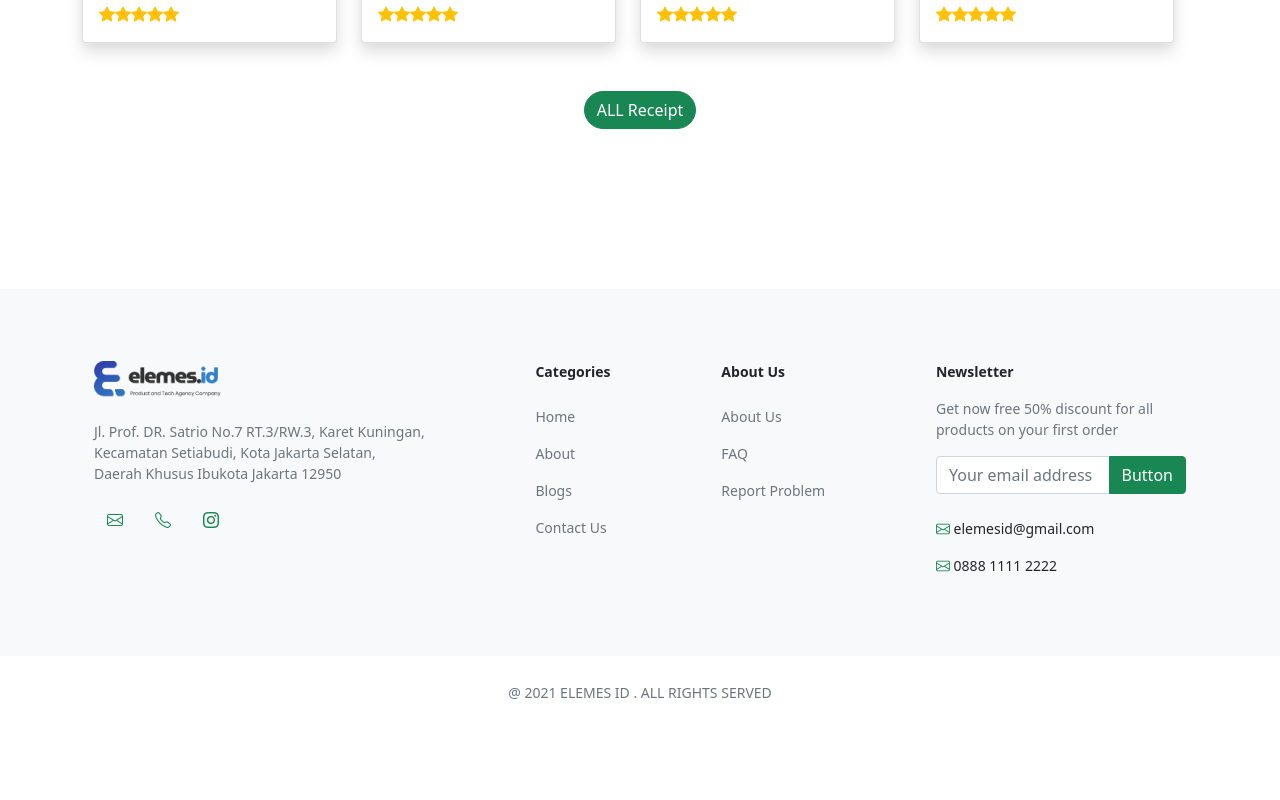
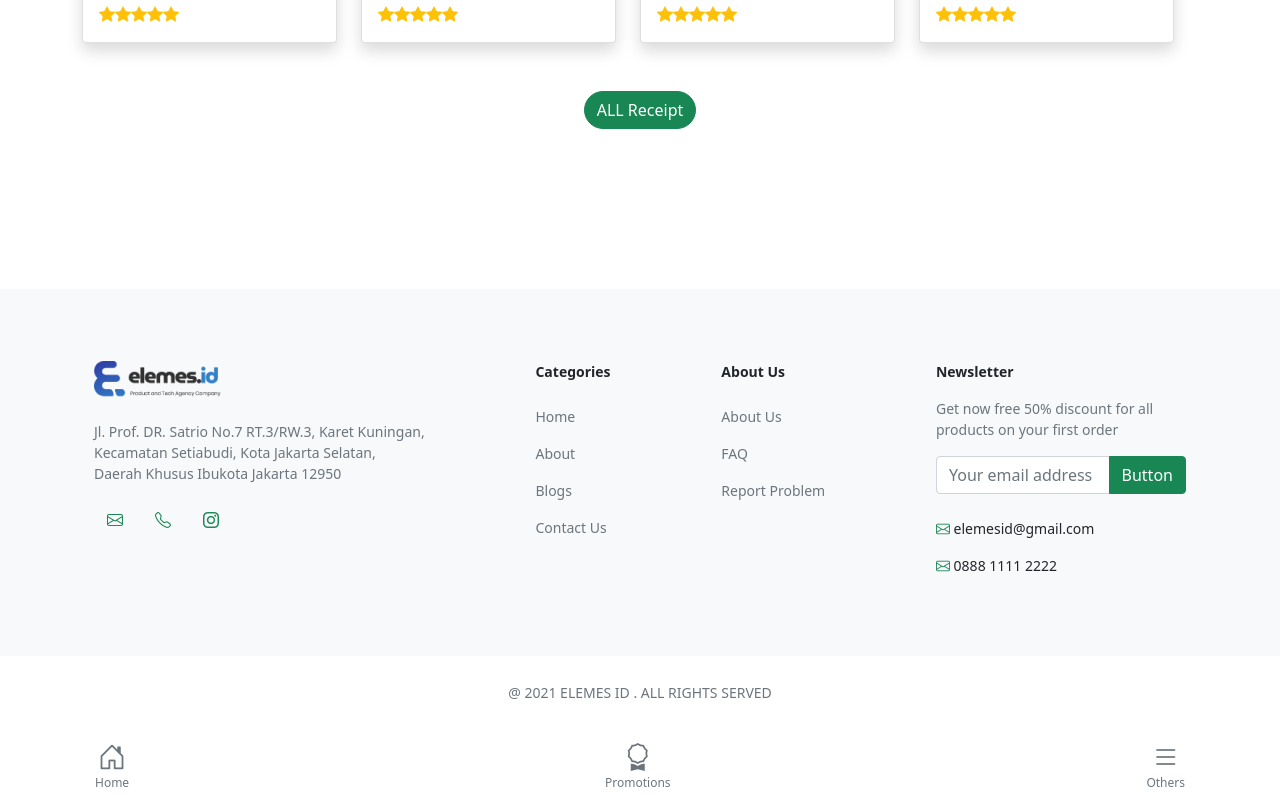
Before and after one commit to jprumekso/goodfood, a Vue app: page / in a window 1280 px wide. Shown: the part 1566-2366 px from the top of the page. Before the commit the page ends 2294 px from the top, so only its background shows below. Built offline with nearby package versions, Linux system fonts and the light colour scheme.

Commit message:
first mobile iteration

```diff
--- a/src/views/Home.vue
+++ b/src/views/Home.vue
@@ -48,18 +48,24 @@
 
     <!-- Hero Header -->
     <div class="row align-items-center g-5 py-5">
-      <div class="col-lg-6">
+      <div class="col-12 col-lg-6">
         <h1 class="display-5 fw-bold lh-1 mb-3">Good Food Us</h1>
         <h1 class="display-5 fw-bold lh-1 mb-3">Good Mood</h1>
+        <img
+          src="../assets/hero.png"
+          class="d-block d-lg-none mx-lg-auto py-5"
+          loading="lazy"
+          style="width: 230px"
+        />
         <p class="lead">
           I would think that conserving our natural resources should be a
           conservative position. Not to waste food, and not to throw away a lot
           of the food that we buy.
         </p>
-        <div class="d-grid gap-2 d-md-flex justify-content-md-start">
+        <div class="d-flex">
           <button
             type="button"
-            class="btn btn-success btn-lg rounded-pill px-4 me-md-2"
+            class="btn btn-success btn-lg rounded-pill px-4 me-4"
           >
             Daftar Sekarang
           </button>
@@ -68,7 +74,7 @@
           </button>
         </div>
       </div>
-      <div class="col-10 col-sm-8 col-lg-6">
+      <div class="d-none d-lg-block col-lg-6">
         <img
           src="../assets/hero.png"
           class="d-block mx-lg-auto img-fluid"
@@ -151,7 +157,7 @@
       <h3>Browse Our Trending</h3>
       <h3>Receipt</h3>
       <div class="row mb-5" style="row-gap: 1.5rem">
-        <div v-for="recipe in recipes" :key="recipe.id" class="col col-lg-3">
+        <div v-for="recipe in recipes" :key="recipe.id" class="col-12 col-lg-3">
           <div class="card shadow">
             <div class="card-body">
               <img
@@ -180,8 +186,9 @@
     <!-- End of Receipt Section -->
   </div>
 
+  <!-- Desktop Footer -->
+  <div class="d-none d-lg-block">
     <div class="bg-light p-5">
-    <!-- Footer -->
       <div
         class="d-flex justify-content-between mx-auto p-4"
         style="max-width: 1140px; font-size: 14px"
@@ -239,7 +246,9 @@
           <p class="fw-bold">About Us</p>
           <ul class="nav d-none d-lg-block">
             <li>
-            <a href="#" class="nav-link link-dark px-0 text-muted">About Us</a>
+              <a href="#" class="nav-link link-dark px-0 text-muted"
+                >About Us</a
+              >
             </li>
             <li>
               <a href="#" class="nav-link link-dark px-0 text-muted">FAQ</a>
@@ -285,10 +294,38 @@
       </div>
     </div>
 
-  <div class="bg-white d-flex justify-content-center py-4">
+    <div class="d-flex bg-white justify-content-center py-4">
       <p class="mb-0 text-muted">
         <small>@ 2021 ELEMES ID . ALL RIGHTS SERVED</small>
       </p>
+    </div>
+  </div>
+
+  <!-- Mobile Footer -->
+  <div class="container">
+    <div class="d-flex justify-content-between">
+      <button class="btn text-muted">
+        <i
+          class="bi bi-house-door d-block"
+          style="font-size: 1.75rem; margin-bottom: -8px"
+        ></i>
+        <small style="font-size: 12px">Home</small>
+      </button>
+      <button class="btn text-muted">
+        <i
+          class="bi bi-award d-block"
+          style="font-size: 1.75rem; margin-bottom: -8px"
+        ></i>
+        <small style="font-size: 12px">Promotions</small>
+      </button>
+      <button class="btn text-muted">
+        <i
+          class="bi bi-list d-block"
+          style="font-size: 1.75rem; margin-bottom: -8px"
+        ></i>
+        <small style="font-size: 12px">Others</small>
+      </button>
+    </div>
   </div>
 </template>
 
```
Lines whose indentation alone changed are shown as unchanged.
